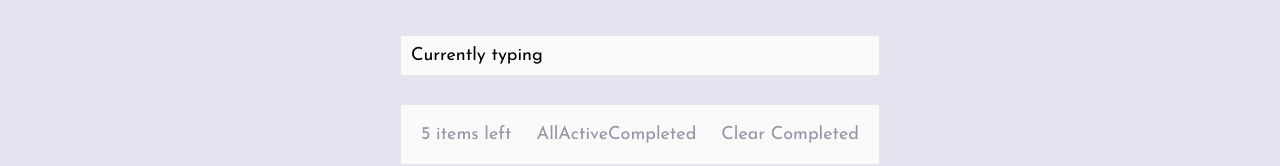
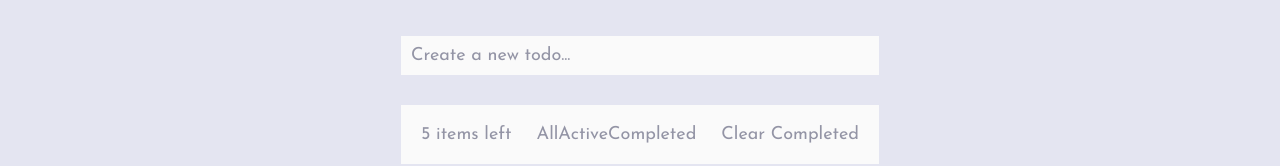
Before and after one commit to ViktoriiaZaichuk/todo-app-react, a React (Create React App) app: page / in a window 1280 px wide. Shown: the part 294-460 px from the top of the page. Built offline with nearby package versions, Linux system fonts and the light colour scheme.

Commit message:
Submit todo button - added posibility to add a new todo.

```diff
--- a/src/App.css
+++ b/src/App.css
@@ -34,6 +34,7 @@
     justify-content: center;
 
 }
+
 .TodoBox.light-mode {
 
 }
@@ -52,17 +53,6 @@
     margin-bottom: 3rem;
 }
 
-.TodoForm {
-    padding: 1rem;
-}
-.TodoForm.dark-mode {
-    padding: 1rem;
-    background-color: var(--color-very-dark-desaturated-blue);
-}
-.TodoForm.light-mode {
-    padding: 1rem;
-    background-color: var(--color-very-light-gray);
-}
 
 /* Header */
 .Header {
@@ -82,11 +72,44 @@
 
 
 /* Form */
-input {
+.TodoForm {
+    padding: 1rem;
+}
+.TodoForm.dark-mode {
+    padding: 1rem;
+    background-color: var(--color-very-dark-desaturated-blue);
+}
+.TodoForm.dark-mode input[type=text] {
+    color: var(--color-very-light-grayish-blue);
+}
+.TodoForm.dark-mode input[type=text]::placeholder {
+    color: var(--color-very-light-grayish-blue);
+}
+
+.TodoForm.light-mode {
+    padding: 1rem;
+    background-color: var(--color-very-light-gray);
+}
+.TodoForm.light-mode input[type=text] {
+    color: var(--color-dark-grayish-blue);
+}
+.TodoForm.light-mode input[type=text]::placeholder {
+    color: var(--color-dark-grayish-blue);
+}
+
+input[type=text] {
     width: 100%;
     padding: 0;
     border: none;
     background-color: transparent;
+}
+
+input[type=text]:focus {
+    outline: transparent;
+}
+
+#submitTodo {
+    display: none;
 }
 
 /* Todo list */
--- a/src/Components/Todo/Todo.js
+++ b/src/Components/Todo/Todo.js
@@ -6,6 +6,7 @@ const Todo = () => {
 
   return (
     <div className={theme ? "Todo light-mode" : "Todo dark-mode" }>
+
     </div>
   );
 }
--- a/src/Components/Todo/TodoForm.js
+++ b/src/Components/Todo/TodoForm.js
@@ -1,15 +1,44 @@
 import React, { useContext } from "react";
 import { ThemeContext } from "../Theme/ThemeContext";
 
-const TodoForm = () => {
+const TodoForm = ({ inputText, setInputText, todos, setTodos }) => {
   const {theme} = useContext(ThemeContext);
+
+  const inputTextHandler = (e) => {
+    setInputText(e.target.value);
+  };
+
+  const submitTodoHandler = (e) => {
+    /* Prevent page refresh */
+    e.preventDefault();
+
+    setTodos([
+      ...todos,
+      {
+        id: Math.random() * 100,
+        text: inputText,
+        completed: false
+      }
+    ]);
+    setInputText("");
+  };
 
   return (
     <div className={theme ? "TodoForm light-mode" : "TodoForm dark-mode" }>
-      <input
-          type="text"
-          value="Currently typing"
-      />
+      <form>
+        <input
+            type="text"
+            name="todo-input"
+            placeholder="Create a new todo..."
+            value={inputText}
+            onChange={inputTextHandler}
+        />
+        <button
+        type="submit"
+        id="submitTodo"
+        onClick={submitTodoHandler}>
+        </button>
+      </form>
     </div>
   );
 }
--- a/src/Components/TodoBox.js
+++ b/src/Components/TodoBox.js
@@ -1,4 +1,4 @@
-import React, { useContext } from "react";
+import React, { useContext, useState } from "react";
 import { ThemeContext } from "./Theme/ThemeContext";
 
 import Header from "./Header";
@@ -9,12 +9,19 @@ import Footer from "./Footer";
 const TodoBox = () => {
   const {theme} = useContext(ThemeContext);
 
+  const [inputText, setInputText] = useState("");
+  const [todos, setTodos] = useState([]);
+
   return (
     <div className={theme ? "TodoApp light-mode" : "TodoApp dark-mode" }>
       <div className={theme ? "TodoBox light-mode" : "TodoBox dark-mode" }>
         <div className={theme ? "TodoBox-Container light-mode" : "TodoBox-Container dark-mode" }>
             <Header />
-            <TodoForm />
+            <TodoForm
+            inputText={inputText}
+            setInputText={setInputText}
+            todos={todos}
+            setTodos={setTodos} />
             <TodoList />
             <Footer />
         </div>
```
Also changed, not shown: src/setupTests.js (deleted, +0 -5 lines), 1 other file (tests, documents, lock files or other folders).
